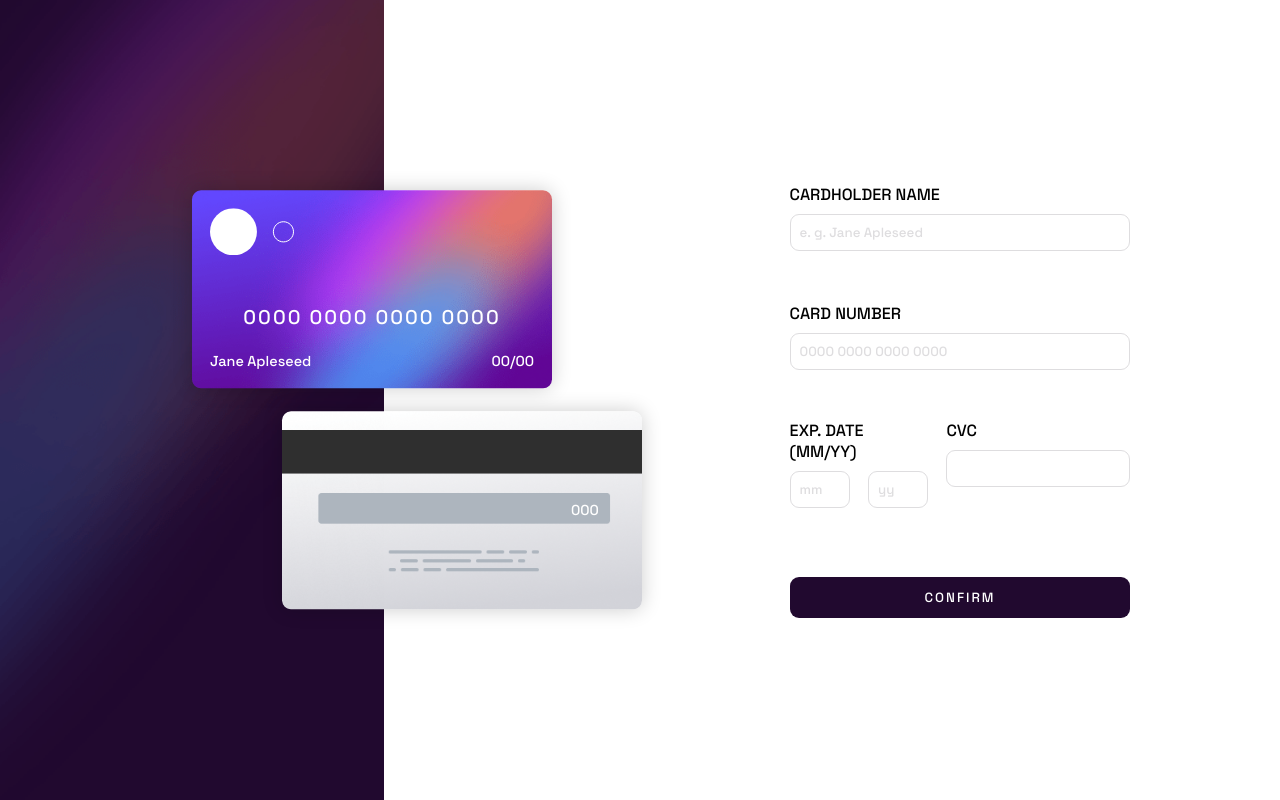
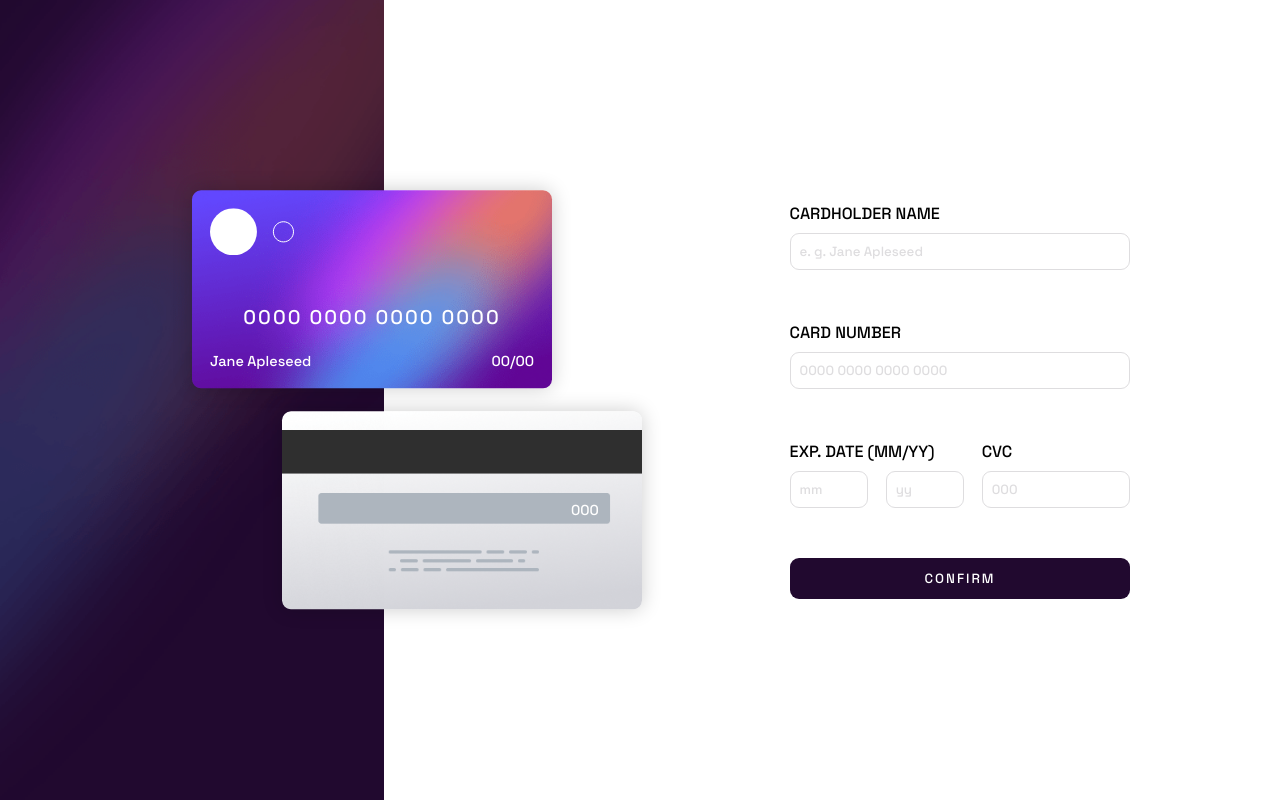
Before and after one commit to ShahlaAliyeva/card-details-react, a React (Vite) app: page / in a window 1280 px wide. Built offline with nearby package versions, Linux system fonts and the light colour scheme.

Commit message:
inputs created with given props

```diff
--- a/src/components/CardHolderInput.tsx
+++ /dev/null
@@ -1,31 +0,0 @@
-import React from "react";
-
-function CardHolderInput({
-  fullname,
-  onSetName,
-  isSubmited,
-}: {
-  fullname: string;
-  onSetName: Function;
-  isSubmited: boolean;
-}) {
-  return (
-    <>
-      <label htmlFor="fullName">Cardholder name</label>
-      <input
-        className={!isSubmited || fullname ? "" : "validation"}
-        name="fullname"
-        value={fullname}
-        onChange={(e) => onSetName(e)}
-        type="text"
-        id="fullName"
-        placeholder="e. g. Jane Apleseed"
-      />
-      <span className={!isSubmited || fullname ? "no_validate" : "validation"}>
-        please write your name
-      </span>
-    </>
-  );
-}
-
-export default CardHolderInput;
--- a/src/components/CardInfo.tsx
+++ b/src/components/CardInfo.tsx
@@ -1,9 +1,6 @@
 import React from "react";
 import ExpireDate from "./ExpireDate";
-import MonthInput from "./MonthInput";
-import SecureKey from "./SecureKey";
-import SecureKeyContainer from "./SecureKeyContainer";
-import YearInput from "./YearInput";
+import Input from "./Input";
 
 interface CardInfoProps {
   onSetMonth: Function;
@@ -27,29 +24,40 @@ function CardInfo({
   currYear,
 }: CardInfoProps) {
   return (
-    <>
+    <div className="form__card__info">
       <ExpireDate month={month} year={year} isSubmited={isSubmited}>
-        <MonthInput
-          month={month}
-          onSetMonth={onSetMonth}
+        <Input
+          inputVal={month}
+          setFunc={onSetMonth}
           isSubmited={isSubmited}
+          placeholder="mm"
+          inputName="month"
+          inputType='number'
         />
-        <YearInput
-          currYear={currYear}
-          year={year}
-          onSetYear={onSetYear}
+        <Input
+          minVal={currYear}
+          inputVal={year}
+          setFunc={onSetYear}
           isSubmited={isSubmited}
+          placeholder="yy"
+          inputName="year"
+          inputType='number'
         />
       </ExpireDate>
 
-      <SecureKeyContainer secNum={secNum} isSubmited={isSubmited}>
-        <SecureKey
-          secNum={secNum}
-          onSetSecNum={onSetSecNum}
-          isSubmited={isSubmited}
-        />
-      </SecureKeyContainer>
-    </>
+      <Input
+        isSubmited={isSubmited}
+        inputVal={secNum}
+        setFunc={onSetSecNum}
+        labelFor="cvc"
+        inputName="secNum"
+        labelText="cvc"
+        inputType="number"
+        placeholder="000"
+        errorMessage="please write your cvc"
+      />
+
+    </div>
   );
 }
 
--- a/src/components/CreditCardInput.tsx
+++ /dev/null
@@ -1,37 +0,0 @@
-import InputMask from "react-input-mask";
-import React from "react";
-
-interface CreditCardInputProps {
-  cardNumber: string;
-  onSetNumber: Function;
-  isSubmited: boolean;
-}
-
-function CreditCardInput({
-  cardNumber,
-  onSetNumber,
-  isSubmited,
-}: CreditCardInputProps) {
-  return (
-    <>
-      <label htmlFor="cardNumber">Card number</label>
-      <InputMask
-        id="cardNumber"
-        name="cardNumber"
-        className={!isSubmited || cardNumber ? "" : "validation"}
-        mask="9999 9999 9999 9999"
-        placeholder="0000 0000 0000 0000"
-        value={cardNumber}
-        onChange={(e) => onSetNumber(e)}
-      />
-
-      <span
-        className={!isSubmited || cardNumber ? "no_validate" : "validation"}
-      >
-        please write your card number
-      </span>
-    </>
-  );
-}
-
-export default CreditCardInput;
--- a/src/components/ExpireDate.tsx
+++ b/src/components/ExpireDate.tsx
@@ -9,8 +9,8 @@ interface ExpireDateProps {
 
 function ExpireDate({ children, year, month, isSubmited }: ExpireDateProps) {
   return (
-    <label htmlFor="expDate">
-      exp. date (mm/yy)
+    <div>
+      <label htmlFor="expDate">exp. date (mm/yy)</label>
       <div className="date__time__container">{children}</div>
       <span
         className={
@@ -19,7 +19,7 @@ function ExpireDate({ children, year, month, isSubmited }: ExpireDateProps) {
       >
         please write your expire date
       </span>
-    </label>
+    </div>
   );
 }
 
--- /dev/null
+++ b/src/components/Input.tsx
@@ -0,0 +1,73 @@
+import React from "react";
+import InputMask from "react-input-mask";
+
+interface InputProps {
+  isSubmited: boolean;
+  className: string;
+  inputVal: string;
+  setFunc: Function;
+  labelFor: string;
+  inputName: string;
+  labelText: string;
+  inputType: string;
+  placeholder: string;
+  isInputMask: boolean;
+  mask: string;
+  errorMessage: string;
+  minVal: string;
+}
+
+function Input({
+  isSubmited,
+  className = "",
+  inputVal,
+  setFunc,
+  labelFor = "",
+  inputName,
+  labelText = "",
+  inputType,
+  placeholder = "",
+  isInputMask = false,
+  mask = "",
+  errorMessage,
+  minVal = "",
+}: InputProps) {
+  return (
+    <div className={className}>
+      {labelText && <label htmlFor={labelFor}>{labelText}</label>}
+
+      {isInputMask ? (
+        <InputMask
+          id={labelFor}
+          name={inputName}
+          className={!isSubmited || inputVal ? "" : "validation"}
+          mask={mask}
+          placeholder={placeholder}
+          value={inputVal}
+          onChange={(e) => setFunc(e)}
+          min={minVal}
+        />
+      ) : (
+        <input
+          className={!isSubmited || inputVal ? "" : "validation"}
+          name={inputName}
+          value={inputVal}
+          onChange={(e) => setFunc(e)}
+          type={inputType}
+          id={labelFor}
+          placeholder={placeholder}
+        />
+      )}
+
+      {errorMessage && (
+        <span
+          className={!isSubmited || inputVal ? "no_validate" : "validation"}
+        >
+          {errorMessage}
+        </span>
+      )}
+    </div>
+  );
+}
+
+export default Input;
--- a/src/components/InputLayout.tsx
+++ /dev/null
@@ -1,13 +0,0 @@
-import React, { ReactNode } from "react";
-
-function InputLayout({
-  children,
-  className = "",
-}: {
-  children: ReactNode;
-  className: string;
-}) {
-  return <div className={className}>{children}</div>;
-}
-
-export default InputLayout;
--- a/src/components/MonthInput.tsx
+++ b/src/components/MonthInput.tsx
@@ -12,8 +12,6 @@ function MonthInput({ month, onSetMonth, isSubmited }: MonthInputProps) {
       className={!isSubmited || month ? "" : "validation"}
       type="number"
       placeholder="mm"
-      max={12}
-      min={1}
       id="expDate"
       name="month"
       value={month}
--- a/src/components/SecureKey.tsx
+++ /dev/null
@@ -1,21 +0,0 @@
-import React from "react";
-
-interface SecureKeyProps {
-  secNum: string;
-  onSetSecNum: Function;
-  isSubmited: boolean;
-}
-function SecureKey({ secNum, onSetSecNum, isSubmited }: SecureKeyProps) {
-  return (
-    <input
-      name="secNum"
-      className={!isSubmited || secNum ? "" : "validation"}
-      type="number"
-      id="cvc"
-      value={secNum}
-      onChange={(e) => onSetSecNum(e)}
-    />
-  );
-}
-
-export default SecureKey;
--- a/src/components/SecureKeyContainer.tsx
+++ /dev/null
@@ -1,21 +0,0 @@
-import React, { ReactNode } from "react";
-
-interface SecureKeyContainerProps {
-  children: ReactNode;
-  secNum: string;
-  isSubmited: boolean;
-}
-
-function SecureKeyContainer({ children, secNum, isSubmited }) {
-  return (
-    <label htmlFor="cvc">
-      cvc
-      {children}
-      <span className={!isSubmited || secNum ? "no_validate" : "validation"}>
-        please write your cvc
-      </span>
-    </label>
-  );
-}
-
-export default SecureKeyContainer;
--- a/src/pages/MainPage.tsx
+++ b/src/pages/MainPage.tsx
@@ -1,6 +1,4 @@
-import React,{ useState } from "react";
-import CreditCardInput from "../components/CreditCardInput";
-import CardHolderInput from "../components/CardHolderInput";
+import React, { useState } from "react";
 import CardInfo from "../components/CardInfo";
 import CardBack from "../components/CardBack";
 import CardFront from "../components/CardFront";
@@ -8,7 +6,7 @@ import Main from "../components/Main";
 
 import SideBar from "../components/SideBar";
 import Form from "../components/Form";
-import InputLayout from "../components/InputLayout";
+import Input from "../components/Input";
 
 const currYear = new Date().getFullYear().toString().substring(2);
 
@@ -82,23 +80,31 @@ function MainPage() {
       </SideBar>
       <Main>
         <Form onSetSubmit={handleSubmit}>
-          <InputLayout className="">
-            <CardHolderInput
-              onSetName={onChange}
-              fullname={form.fullname}
+          <Input
             isSubmited={isSubmited}
+            inputVal={form.fullname}
+            setFunc={onChange}
+            labelFor="fullname"
+            inputName="fullname"
+            labelText="Cardholder name"
+            inputType="text"
+            placeholder="e. g. Jane Apleseed"
+            errorMessage="please write your name"
           />
-          </InputLayout>
 
-          <InputLayout className="">
-            <CreditCardInput
-              cardNumber={form.cardNumber}
-              onSetNumber={onChange}
+          <Input
+            isInputMask={true}
+            inputVal={form.cardNumber}
+            setFunc={onChange}
             isSubmited={isSubmited}
+            labelFor="cardNumber"
+            inputName="cardNumber"
+            labelText='card number'
+            mask='9999 9999 9999 9999'
+            placeholder="0000 0000 0000 0000"
+            errorMessage="please write your card number"
           />
-          </InputLayout>
 
-          <InputLayout className="form__card__info">
           <CardInfo
             month={form.month}
             year={form.year}
@@ -109,7 +115,6 @@ function MainPage() {
             isSubmited={isSubmited}
             currYear={currYear}
           />
-          </InputLayout>
         </Form>
       </Main>
     </>
```
Also changed, not shown: src/main.jsx (+4 -3 lines). Lines whose indentation alone changed are shown as unchanged.
